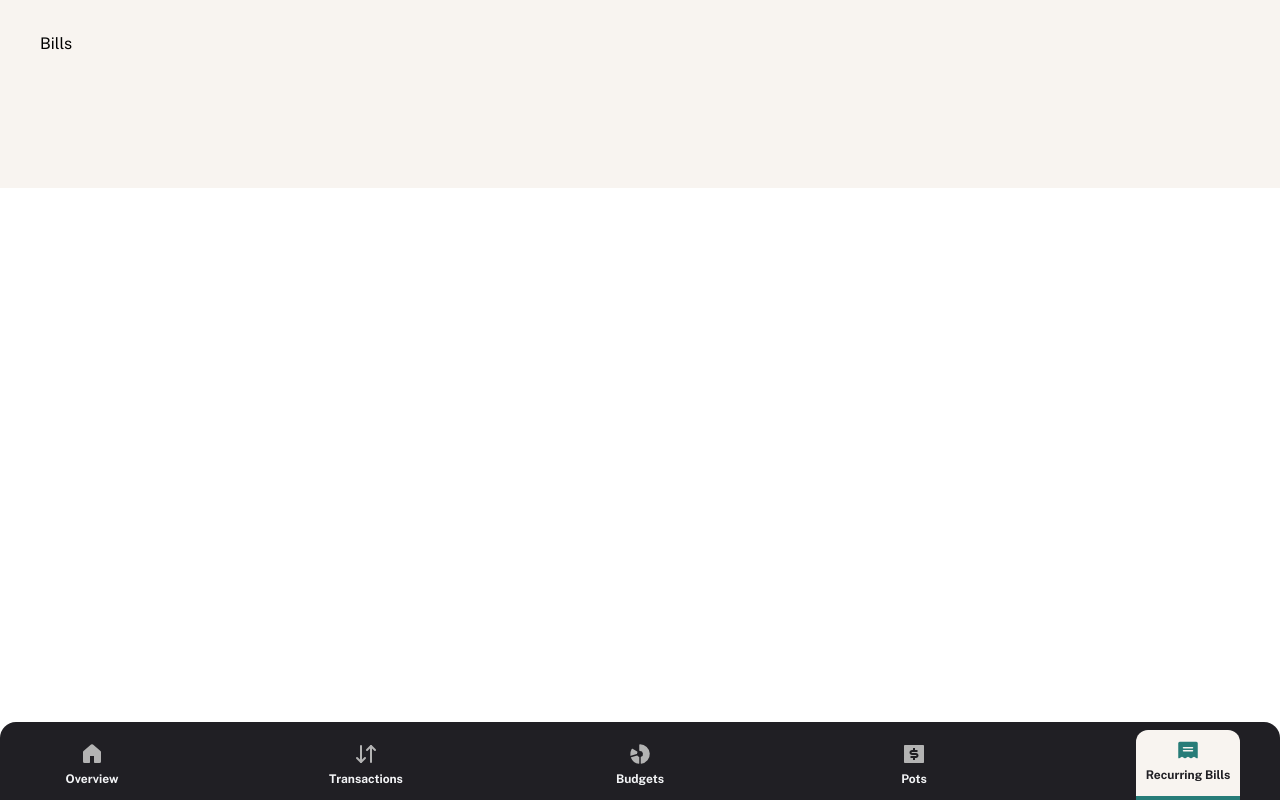
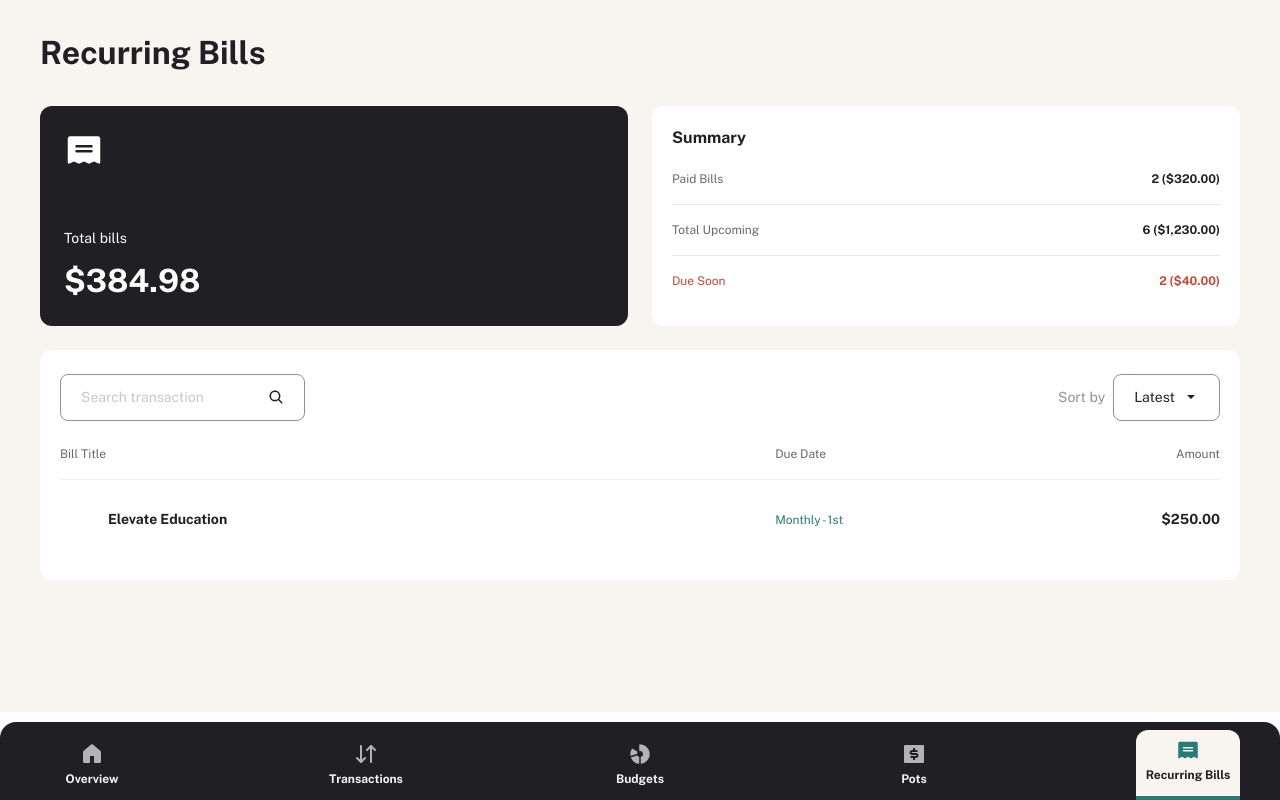
Before and after one commit to Oloude/personal-finance-app, a React (Vite) app: page /bills in a window 1280 px wide. Built offline with nearby package versions, Linux system fonts and the light colour scheme.

Commit message:
started recurring bills

```diff
--- /dev/null
+++ b/src/components/Bills/BillContainer.tsx
@@ -0,0 +1,28 @@
+import { useState } from "react"
+import BillTable from "./BillTable"
+import Filter from "./Filter"
+
+
+function BillContainer() {
+    const [showDropdown, setShowDropdown] = useState(false)
+    const [sortBy, setSortBy] = useState('Latest')
+    const [searchQuery, setSearchQuery] = useState('')
+
+    function handleToggleShowDropdown(){
+        setShowDropdown(prev => !prev)
+    }
+
+    function handleSearchQueryChange(value : string){
+        setSearchQuery(value)
+    }
+
+
+  return (
+    <section className="flex flex-col gap-6 px-5 py-6 rounded-xl bg-white lg:col-span-2">
+        <Filter showDropdown={showDropdown} handleToggleShowDropdown={handleToggleShowDropdown} sortBy={sortBy} setSortBy={setSortBy} searchQuery={searchQuery} handleSearchQueryChange={handleSearchQueryChange}/>
+        <BillTable/>
+    </section>
+  )
+}
+
+export default BillContainer
--- /dev/null
+++ b/src/components/Bills/BillTable.tsx
@@ -0,0 +1,30 @@
+function BillTable() {
+  return <section className="flex flex-col gap-6">
+    <div className="md:grid grid-cols-5 gap-8 hidden border-b border-grey100 pb-4">
+        <h4 className="text-preset5 text-grey500 col-span-3">Bill Title</h4>
+        <div className="flex items-center justify-between col-span-2">
+            <h4 className="text-preset5 text-grey500">Due Date</h4>
+        <h4 className="text-preset5 text-grey500">Amount</h4>
+        </div>
+
+    </div>
+
+    <div className="flex flex-col gap-5">
+        <div className="grid grid-cols-1 gap-2 pb-5 md:grid-cols-5 md:gap-8">
+            <div className="flex items-center gap-4 md:col-span-3">
+                <img src="./logo-small.svg" alt="" className="w-8 h-8 rounded-full"/>
+                <h5 className="text-preset4 font-bold text-grey900">Elevate Education</h5>
+            </div>
+            <div className="flex items-center justify-between md:col-span-2">
+                <div className="flex items-center gap-2">
+                    <span className="text-preset5 text-green">Monthly - 1st</span>
+                </div>
+                <p className="text-preset4 font-bold text-grey900">$250.00</p>
+            </div>
+        </div>
+    </div>
+
+  </section>;
+}
+
+export default BillTable;
--- /dev/null
+++ b/src/components/Bills/Filter.tsx
@@ -0,0 +1,53 @@
+import { IoMdArrowDropdown } from "react-icons/io";
+import { IoSearch } from "react-icons/io5";
+import { PiSortAscendingFill } from "react-icons/pi";
+import SortDropdown from "./SortDropdown";
+
+type FilterProps = {
+    showDropdown : boolean;
+    handleToggleShowDropdown : ()=> void;
+    sortBy : string;
+    setSortBy : React.Dispatch<React.SetStateAction<string>>;
+    searchQuery : string;
+    handleSearchQueryChange : (value: string) => void;
+}
+
+function Filter({showDropdown, handleToggleShowDropdown, sortBy, setSortBy, searchQuery, handleSearchQueryChange}: FilterProps) {
+  return (
+    <div className="flex items-center gap-6 justify-between">
+      <div className="border border-beige500 rounded-lg px-5 py-3 flex gap-4 items-center min-w-0">
+        <input
+          type="search"
+          name=""
+          id=""
+          value={searchQuery}
+          onChange={ (e)=> handleSearchQueryChange(e.target.value)}
+          placeholder="Search transaction"
+          className="flex-1 min-w-0 outline-none text-beige500 text-preset4"
+        />
+        <button className="shrink-0 text-grey900">
+          <IoSearch className="w-4 h-4 " />
+        </button>
+      </div>
+      <button onClick={handleToggleShowDropdown} className="md:hidden">
+        <PiSortAscendingFill className="w-5 h-5" />
+      </button>
+      <div className="md:flex gap-2 items-center relative hidden">
+        <label htmlFor="" className="text-beige500 text-preset4">
+          Sort by
+        </label>
+        <div className="border border-beige500 rounded-lg px-5 py-3 text-preset4 text-grey900 flex items-center gap-2">
+          <span>{sortBy}</span>
+          <button onClick={handleToggleShowDropdown}>
+            <IoMdArrowDropdown className="w-4 h-4" />
+          </button>
+        </div>
+        {showDropdown && (
+            <SortDropdown sortBy={sortBy} setSortBy={setSortBy} />
+          )}
+      </div>
+    </div>
+  );
+}
+
+export default Filter;
--- /dev/null
+++ b/src/components/Bills/SortDropdown.tsx
@@ -0,0 +1,19 @@
+const sorts = ["Latest", "Oldest", "A to Z", "Z to A", "Highest", "Lowest"];
+
+type SortProps = {
+  sortBy : string;
+  setSortBy : React.Dispatch<React.SetStateAction<string>>;
+}
+
+function SortDropdown({sortBy, setSortBy} : SortProps) {
+  return (
+    <div className="flex flex-col gap-3 px-5 py-3 divide-y divide-grey100 absolute top-6 md:top-13 right-0 z-10 bg-white rounded-lg shadow-dropdown">
+
+      {
+        sorts.map(sort => <button onClick={()=> setSortBy(sort)} className={`text-preset4 text-grey900 pb-3 ${sortBy === sort ? 'font-bold' : ''}`}>{sort}</button>)
+    }
+    </div>
+  );
+}
+
+export default SortDropdown;
--- /dev/null
+++ b/src/components/Bills/Summary.tsx
@@ -0,0 +1,27 @@
+
+
+function Summary() {
+  return (
+    <div className="flex flex-col gap-5 p-5 rounded-xl bg-white">
+        <h3 className="text-preset3 text-grey900 font-bold">Summary</h3>
+        <div className="flex flex-col gap-4 divide-y divide-grey500/15">
+          <div className="flex items-center gap-2 justify-between pb-4">
+            <h4 className="text-preset5 text-grey500">Paid Bills</h4>
+            <span className="text-preset5 text-grey900 font-bold">2 ($320.00)</span>
+          </div>
+          <div className="flex items-center gap-2 justify-between pb-4">
+            <h4 className="text-preset5 text-grey500">Total Upcoming</h4>
+            <span className="text-preset5 text-grey900 font-bold">6 ($1,230.00)</span>
+          </div>
+          <div className="flex items-center gap-2 justify-between pb-4">
+            <h4 className="text-preset5 text-red">Due Soon</h4>
+            <span className="text-preset5 text-red font-bold">2 ($40.00)</span>
+          </div>
+
+        </div>
+
+    </div>
+  )
+}
+
+export default Summary
--- /dev/null
+++ b/src/components/Bills/SummaryContainer.tsx
@@ -0,0 +1,14 @@
+import Summary from "./Summary"
+import TotalBills from "./TotalBills"
+
+
+function SummaryContainer() {
+  return (
+   <section className="grid grid-cols-1 gap-3 md:grid-cols-2 md:gap-6 lg:grid-cols-1 lg:col-span-1">
+    <TotalBills/>
+    <Summary/>
+   </section>
+  )
+}
+
+export default SummaryContainer
--- /dev/null
+++ b/src/components/Bills/TotalBills.tsx
@@ -0,0 +1,15 @@
+import { PiReceiptFill } from "react-icons/pi";
+
+function TotalBills() {
+  return (
+    <div className="flex gap-5 px-5 py-6 rounded-xl bg-grey900 items-center md:flex-col md:justify-between md:items-start md:px-6 md:gap-8">
+      <PiReceiptFill className="w-10 h-10 text-white" />
+      <div className="flex flex-col gap-2.75">
+        <h2 className="text-preset4 text-white">Total bills</h2>
+        <p className="text-preset1 font-bold text-white">$384.98</p>
+      </div>
+    </div>
+  );
+}
+
+export default TotalBills;
--- a/src/pages/Bills.tsx
+++ b/src/pages/Bills.tsx
@@ -1,5 +1,20 @@
+//  - List out all the recurring transactions and ensure only one item is shown per vendor.
+//   - Show the recurring transactions that have already been paid for August 2024.
+//   - Show the payments due to be paid soon based on their monthly payment date. Calculate this from recurring transactions yet to be paid for August 2024, but due within five days of the latest overall transaction in the app (Emma Richardson - 19 August 2024).
+//   - The search should search based on name.
+//   - The sorting options include: Latest (earliest in the month), Oldest, A to Z, Z to A, Highest (transaction amount), Lowest.
+
+import BillContainer from "../components/Bills/BillContainer";
+import SummaryContainer from "../components/Bills/SummaryContainer";
+
 function Bills() {
-  return <div>Bills</div>;
+  return <div className="flex flex-col gap-8">
+    <h1 className="text-preset1 text-grey900 font-bold">Recurring Bills</h1>
+    <div className="grid grid-cols-1 gap-6 lg:grid-cols-3 lg:items-start">
+      <SummaryContainer/>
+      <BillContainer/>
+    </div>
+  </div>;
 }
 
 export default Bills;
```
